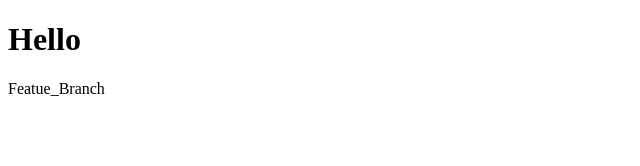
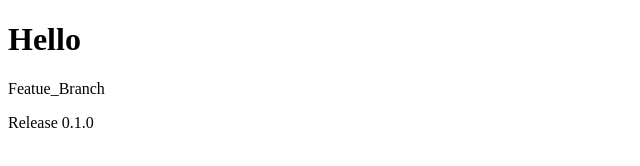
Before and after one commit to Vadim-evisu/git-flow-tutorial, a plain HTML site: page index.html in a window 1280 px wide. Shown: the whole page, without its empty margins (0-640 px from the left). Drawn offline with Linux system fonts and the light colour scheme.

Commit message:
Realse 0.1.0

```diff
--- a/index.html
+++ b/index.html
@@ -9,5 +9,6 @@
 <body>
   <h1>Hello</h1>
   <p>Featue_Branch</p>
+  <p>Release 0.1.0</p>
 </body>
 </html>
```
